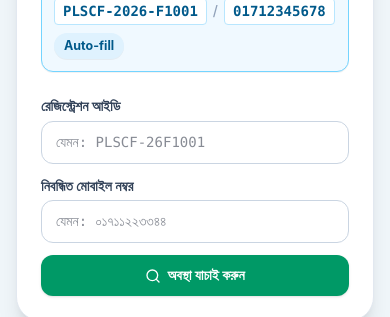
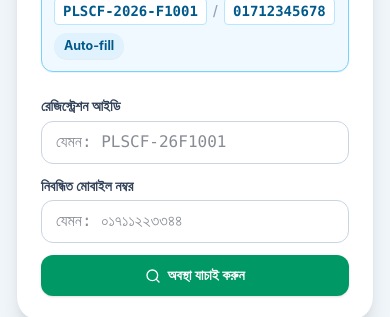
Before and after one commit to plscf2026/web, a React (Vite) app: page / in a window 390 px wide. Shown: the part 1680-1997 px from the top of the page. Built offline with nearby package versions, Linux system fonts and the light colour scheme; no server answers; a web font is replaced by a local one.

Commit message:
fix(mobile): prevent auto-zoom on input focus, lock viewport scale, and disable double-tap zoom

```diff
--- a/index.html
+++ b/index.html
@@ -2,7 +2,7 @@
 <html lang="en">
   <head>
     <meta charset="UTF-8" />
-    <meta name="viewport" content="width=device-width, initial-scale=1.0" />
+    <meta name="viewport" content="width=device-width, initial-scale=1.0, maximum-scale=1.0, user-scalable=no, viewport-fit=cover" />
     <meta
       http-equiv="Content-Security-Policy"
       content="default-src 'self'; script-src 'self' 'unsafe-inline'; style-src 'self' 'unsafe-inline' https://api.fontshare.com; font-src 'self' https://api.fontshare.com https://cdn.fontshare.com data:; img-src 'self' data: blob: https://images.unsplash.com https://*.supabase.co https://hnthoszbkhvygoowtvau.supabase.co; connect-src 'self' https://*.supabase.co https://hnthoszbkhvygoowtvau.supabase.co wss://*.supabase.co wss://hnthoszbkhvygoowtvau.supabase.co https://api.paystation.com.bd https://sandbox.paystation.com.bd; frame-src 'self' https://api.paystation.com.bd https://sandbox.paystation.com.bd; object-src 'none'; base-uri 'self'; form-action 'self' https://api.paystation.com.bd https://sandbox.paystation.com.bd;"
--- a/src/index.css
+++ b/src/index.css
@@ -15,6 +15,9 @@
     -webkit-font-smoothing: antialiased;
     -moz-osx-font-smoothing: grayscale;
     text-rendering: optimizeLegibility;
+    overflow-x: hidden;
+    width: 100%;
+    touch-action: manipulation;
   }
 
   @media (min-width: 768px) {
@@ -54,6 +57,9 @@
     color: #0f172a;
     background-color: #f0f6fa;
     line-height: 1.5;
+    overflow-x: hidden;
+    width: 100%;
+    touch-action: manipulation;
   }
 
   h1, h2, h3, h4, h5, h6, .font-heading {
@@ -65,8 +71,15 @@
     font-family: ui-monospace, SFMono-Regular, Menlo, Monaco, Consolas, "Liberation Mono", "Courier New", monospace;
   }
 
-  input, select, textarea, button {
+  /* Prevent Mobile (iOS Safari & Android) from auto-zooming on focus & double-tap */
+  input, select, textarea {
+    font-size: 16px !important;
     font-family: inherit;
+    touch-action: manipulation;
+  }
+
+  button, a, [role="button"] {
+    touch-action: manipulation;
   }
 
   input[aria-invalid="true"],
```
